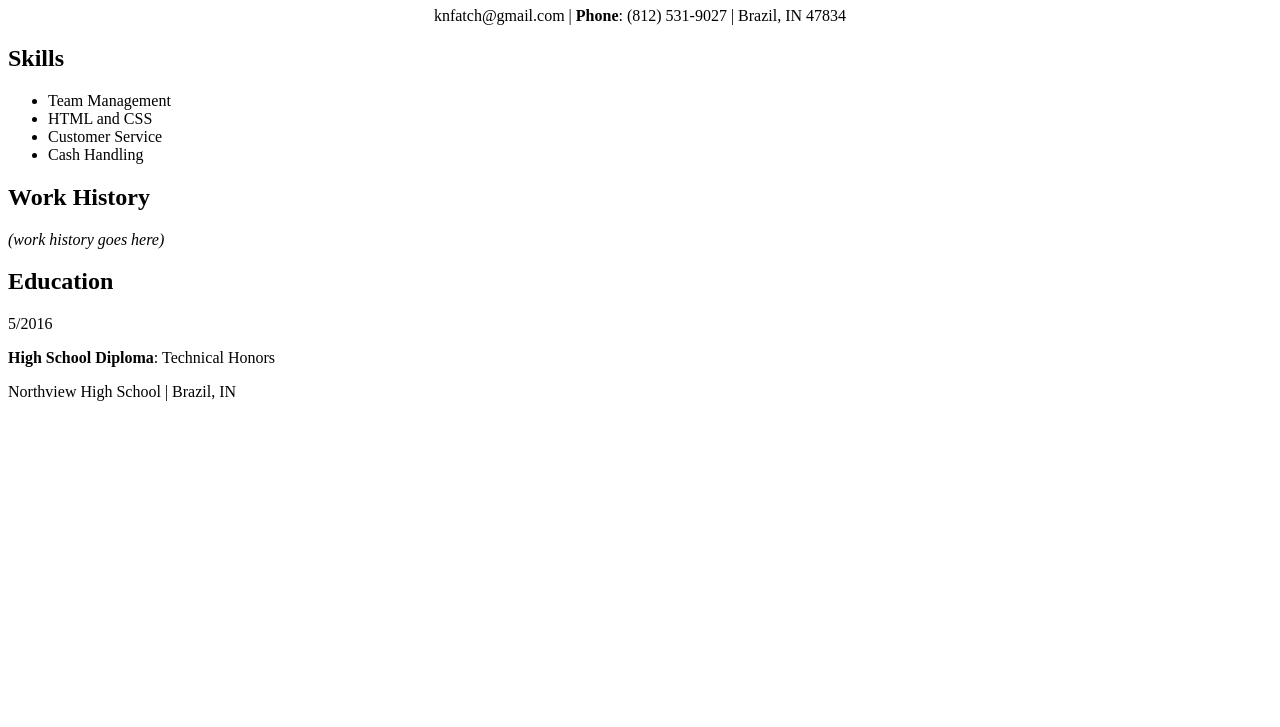
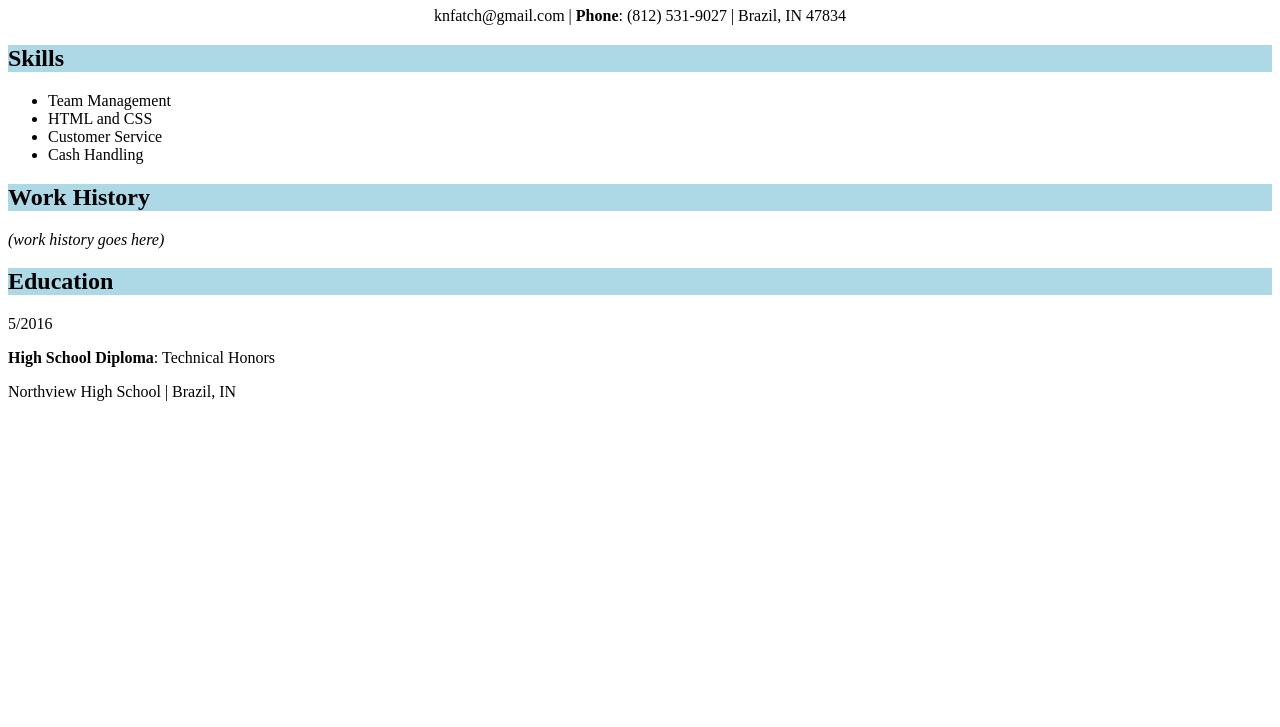
Before and after one commit to knfatch/Resume.KodyFatch, a plain HTML site: page index.html in a window 1280 px wide. Shown: the part 73-800 px from the top of the page. Drawn offline with Linux system fonts and the light colour scheme.

Commit message:
Update index.html

```diff
--- a/index.html
+++ b/index.html
@@ -2,7 +2,8 @@
 <html lang="en">
 <head>
   <meta charset="UTF-8">
-  <meta name="viewport" content="width=device-width, initial-scale=1.0">
+  <link rel="stylesheet" href="styles.css">
+  <meta name="viewport" content="width=device-width, initial-scale=1, user-scalable=yes">
   <title>Resume: Kody Fatch</title>
 </head>
 <body>
```
